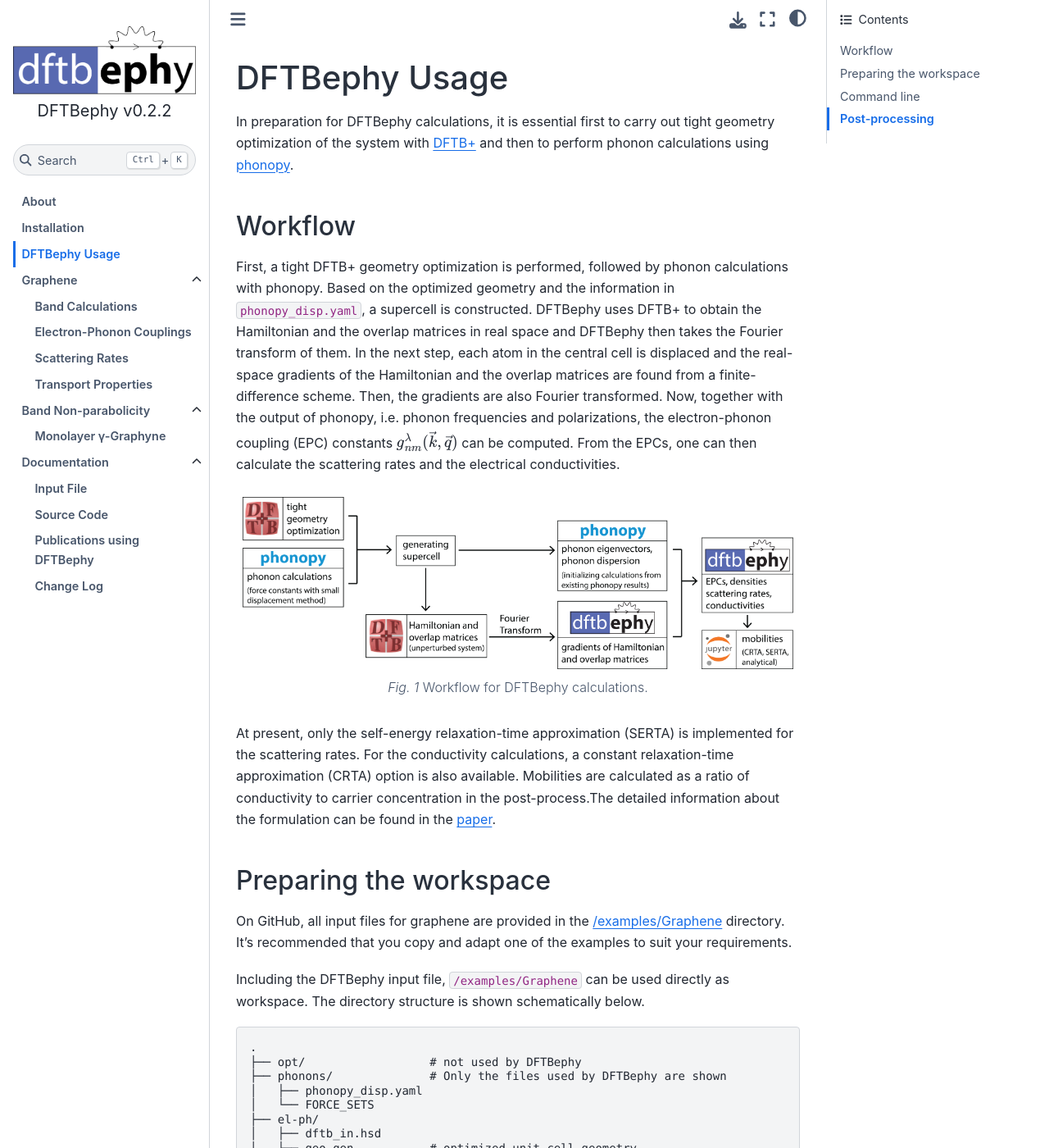
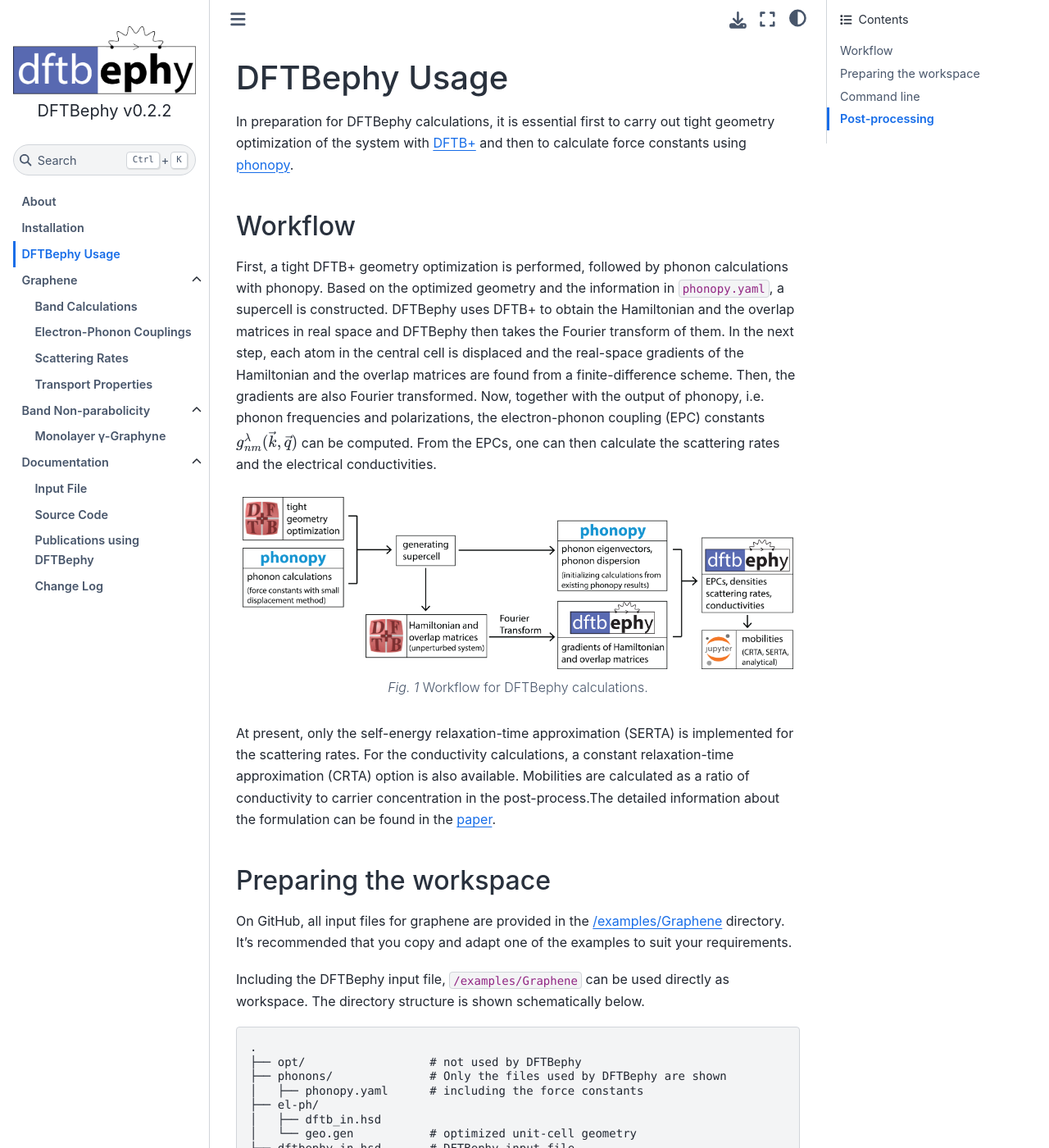
Before and after one commit to CoMeT4MatSci/dftbephy, a Jupyter Book: the page built from wiki/docs/main/dftbephy_usage.md, in a window 1280 px wide and 1400 px high. Shown: the whole window at 82% size. Built offline with Jupyter Book 1.0.4 settings and Sphinx 7.4.7 and the Sphinx Book theme 1.1.4, drawn with Linux system fonts in a browser that asks for light colours; some of the changed text lies outside the part shown.

Commit message:
Updated phonopy usage parts

```diff
--- a/wiki/docs/main/dftbephy_usage.md
+++ b/wiki/docs/main/dftbephy_usage.md
@@ -1,11 +1,11 @@
 # DFTBephy Usage
 
-In preparation for DFTBephy calculations, it is essential first to carry out tight geometry optimization of the system with [DFTB+](https://dftbplus.org/about/index.html) and then to perform phonon calculations using [phonopy][phonopyDFTB+].
+In preparation for DFTBephy calculations, it is essential first to carry out tight geometry optimization of the system with [DFTB+](https://dftbplus.org/about/index.html) and then to calculate force constants using [phonopy][phonopyDFTB+].
 
 
 ## Workflow
 
-First, a tight DFTB+ geometry optimization is performed, followed by phonon calculations with phonopy. Based on the optimized geometry and the information in `phonopy_disp.yaml`, a supercell is constructed. DFTBephy uses DFTB+ to obtain the Hamiltonian and the overlap matrices in real space and DFTBephy then takes the Fourier transform of them. In the next step, each atom in the central cell is displaced and the real-space gradients of the Hamiltonian and the overlap matrices are found from a finite-difference scheme. Then, the gradients are also Fourier transformed. Now, together with the output of phonopy, i.e. phonon frequencies and polarizations, the electron-phonon coupling (EPC) constants $g^\lambda_{nm}(\vec{k},\vec{q})$ can be computed. From the EPCs, one can then calculate the scattering rates and the electrical conductivities.
+First, a tight DFTB+ geometry optimization is performed, followed by phonon calculations with phonopy. Based on the optimized geometry and the information in `phonopy.yaml`, a supercell is constructed. DFTBephy uses DFTB+ to obtain the Hamiltonian and the overlap matrices in real space and DFTBephy then takes the Fourier transform of them. In the next step, each atom in the central cell is displaced and the real-space gradients of the Hamiltonian and the overlap matrices are found from a finite-difference scheme. Then, the gradients are also Fourier transformed. Now, together with the output of phonopy, i.e. phonon frequencies and polarizations, the electron-phonon coupling (EPC) constants $g^\lambda_{nm}(\vec{k},\vec{q})$ can be computed. From the EPCs, one can then calculate the scattering rates and the electrical conductivities.
 
 :::{figure} workflow.png
 :width: 100%
@@ -26,8 +26,7 @@
 .
 ├── opt/                  # not used by DFTBephy
 ├── phonons/              # Only the files used by DFTBephy are shown
-│   ├── phonopy_disp.yaml
-│   └── FORCE_SETS
+│   ├── phonopy.yaml      # including the force constants
 ├── el-ph/
 │   ├── dftb_in.hsd
 │   └── geo.gen           # optimized unit-cell geometry
```
